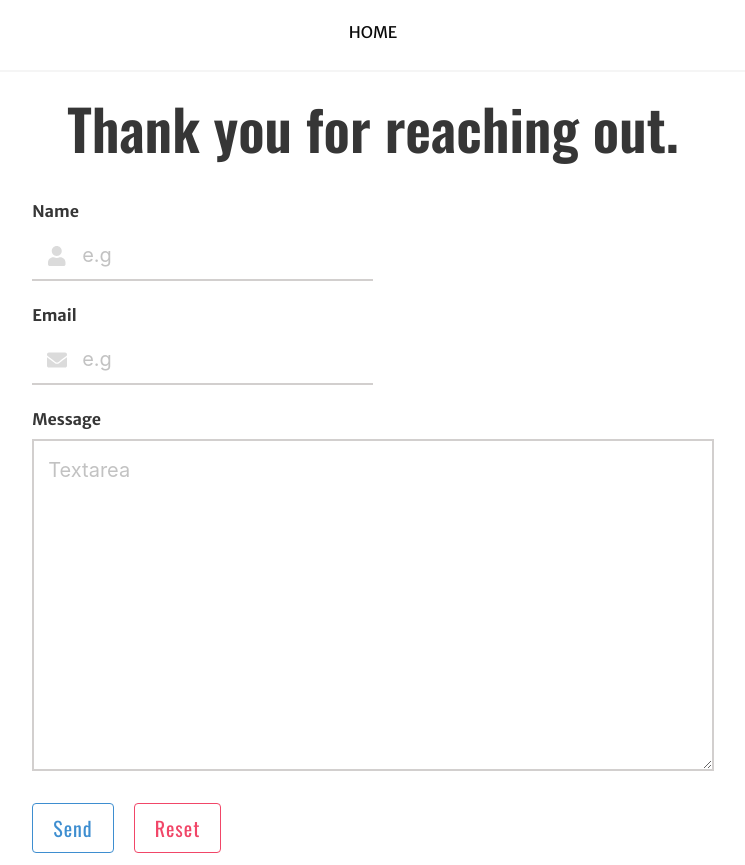
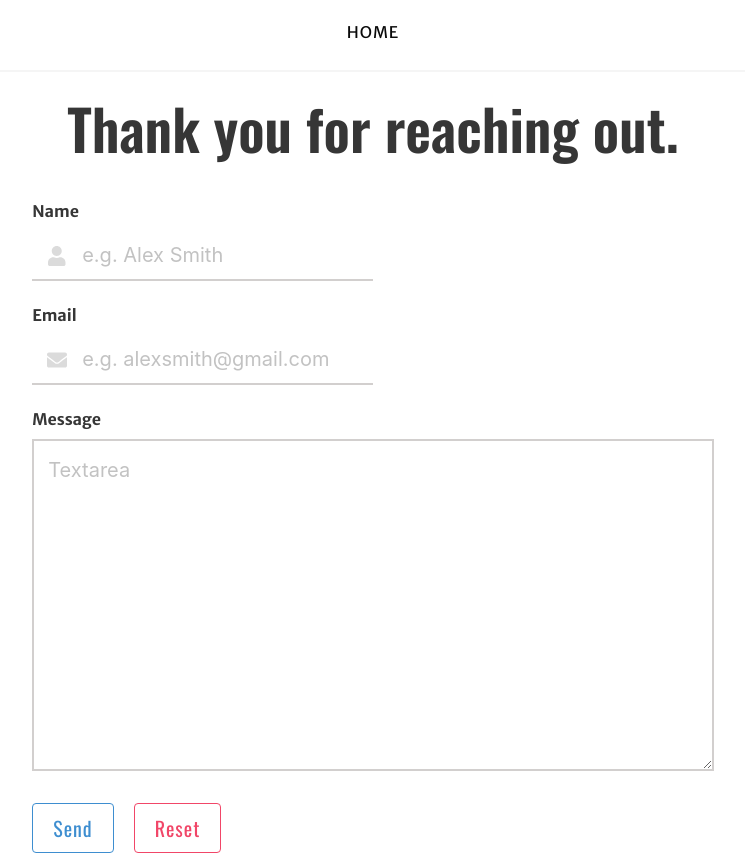
Before and after one commit to wangxx1412/myportfolio, a React app: page /contact in a window 1280 px wide. Shown: the whole page, without its empty margins (267-1012 px from the left). Built offline with nearby package versions, Linux system fonts and the light colour scheme.

Commit message:
Test for prod, fixed some errors.

```diff
--- a/src/client/components/Contact.js
+++ b/src/client/components/Contact.js
@@ -102,7 +102,7 @@ class Contact extends Component{
         <header className="contact-header">
           <div className="columns is-mobile is-centered">
             <a className="column is-narrow contact-header__text has-text-black"  href="/">
-              <p className="has-text-centered">HOME</p>
+              <p className="is-size-6 has-text-centered">HOME</p>
             </a>
           </div>
         </header>
@@ -120,7 +120,7 @@ class Contact extends Component{
               <div className="field">
                 <label className="label">Name</label>
                 <p className="control  has-icons-left">
-                  <input className="input is-medium is-radiusless" name="name" onChange={this.handleChange} id="name" type="text" placeholder="e.g" />
+                  <input className="input is-medium is-radiusless" name="name" onChange={this.handleChange} id="name" type="text" placeholder="e.g. Alex Smith" />
                   <span className="icon is-small is-left">
                     <FontAwesomeIcon icon={faUser} />
                   </span>
@@ -130,7 +130,7 @@ class Contact extends Component{
               <div className="field">
                 <label className="label">Email</label>
                 <p className="control  has-icons-left">
-                  <input className="input is-medium is-radiusless" name="email"  onChange={this.handleChange}  id="email" type="email" placeholder="e.g" />
+                  <input className="input is-medium is-radiusless" name="email"  onChange={this.handleChange}  id="email" type="email" placeholder="e.g. alexsmith@gmail.com" />
                   <span className="icon is-small is-left">
                     <FontAwesomeIcon icon={faEnvelope} />
                   </span>
--- a/src/client/styles/sass/_contact.scss
+++ b/src/client/styles/sass/_contact.scss
@@ -2,6 +2,7 @@
   margin:20px 0;
   font-family: "Merriweather Sans";
   &__text{
+    letter-spacing: 1px;
     :after{
       display:block;
       content: '';
--- a/src/client/styles/sass/app.scss
+++ b/src/client/styles/sass/app.scss
@@ -22,7 +22,7 @@ $grey: #D2CFCE;
 $body-background-color: #FFF;
 $link:#FFF;
 $control-border-width: 1px;
-$input-border-color: transparent;
+$input-border-color: $grey;
 $input-shadow: none;
 $variable-columns:false;
 
--- a/src/server/index.js
+++ b/src/server/index.js
@@ -13,7 +13,7 @@ app.use(function (req, res, next) {
 
 app.use(bodyParser.json());
 app.use(bodyParser.urlencoded({ extended: true }));
-app.use('/', mailer);
+
 
 if (process.env.NODE_ENV === 'production') {
   app.use(express.static(__dirname + '/../client/build'));
@@ -23,6 +23,7 @@ app.get('*', (request, response) => {
 	response.sendFile(path.join(__dirname, '/../client/build', 'index.html'));
 });
 
+app.use('/', mailer);
 const PORT = process.env.PORT || 4000;
 
 app.listen(PORT, () => {
```
